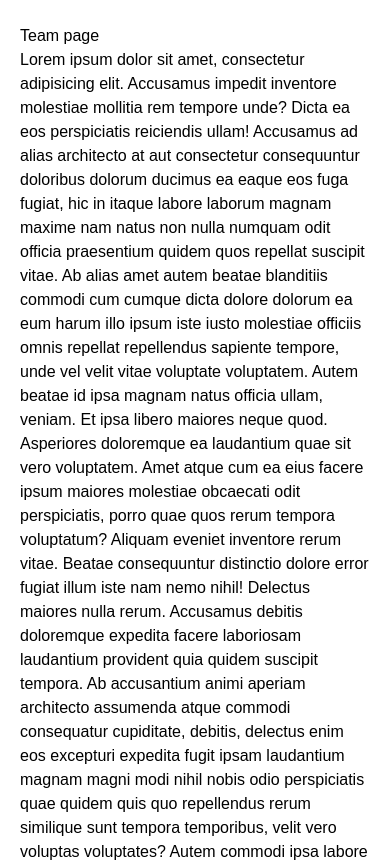
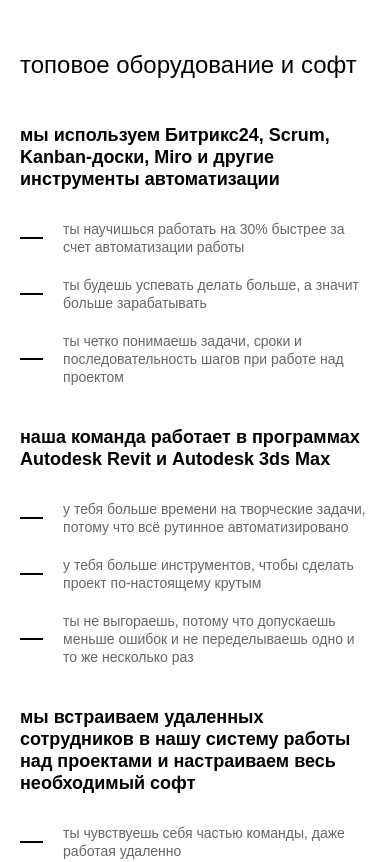
Before and after one commit to azizbek721/stoodio, a React (Create React App) app: page /team in a window 390 px wide. Shown: the part 1340-2202 px from the top of the page. Built offline with nearby package versions, Linux system fonts and the light colour scheme.

Commit message:
The Equipment component is added with fully adaptive for Team page.

```diff
--- a/src/components/team/equipment/Equipment.js
+++ b/src/components/team/equipment/Equipment.js
@@ -0,0 +1,94 @@
+import React, {useEffect, useState} from 'react';
+import "./Equipment.scss"
+
+const Equipment = () => {
+    const [isTextFixed, setIsTextFixed] = useState(false);
+
+    const handleScroll = () => {
+        const container = document.querySelector('.equipment');
+        const usefulTitle = document.querySelector('.equipment-title');
+        const containerRect = container.getBoundingClientRect();
+
+        if (usefulTitle && containerRect.top <= 15) {
+            setIsTextFixed(true);
+        } else {
+            setIsTextFixed(false);
+        }
+    };
+
+    useEffect(() => {
+        window.addEventListener('scroll', handleScroll);
+        return () => {
+            window.removeEventListener('scroll', handleScroll);
+        };
+    }, []);
+
+    const titleStyle = isTextFixed
+        ? {position: 'sticky', top: '0'}
+        : {};
+
+    return (
+        <div className="container mx-auto">
+            <div className="equipment flex justify-between items-start">
+                <div className="equipment-title-div flex items-end gap-x-6" style={titleStyle}>
+                    <h3 className="equipment-title">топовое оборудование и софт</h3>
+                </div>
+                <div className="equipment-right flex flex-col gap-y-14">
+                    <div className="equipment-div">
+                        <h1>мы используем Битрикс24, Scrum, Kanban-доски, Miro и другие инструменты автоматизации</h1>
+                        <div className="equipment-texts">
+                            <div className="equipment-text flex items-center gap-x-8">
+                                <span></span>
+                                <p>ты научишься работать на 30% быстрее за счет автоматизации работы</p>
+                            </div>
+                            <div className="equipment-text flex items-center gap-x-8">
+                                <span></span>
+                                <p>ты будешь успевать делать больше, а значит больше зарабатывать</p>
+                            </div>
+                            <div className="equipment-text flex items-center gap-x-8">
+                                <span></span>
+                                <p>ты четко понимаешь задачи, сроки и последовательность шагов при работе над проектом</p>
+                            </div>
+                        </div>
+                    </div>
+                    <div className="equipment-div">
+                        <h1>наша команда работает в программах Autodesk Revit и Autodesk 3ds Max</h1>
+                        <div className="equipment-texts">
+                            <div className="equipment-text flex items-center gap-x-8">
+                                <span></span>
+                                <p>у тебя больше времени на творческие задачи, потому что всё рутинное автоматизировано</p>
+                            </div>
+                            <div className="equipment-text flex items-center gap-x-8">
+                                <span></span>
+                                <p>у тебя больше инструментов, чтобы сделать проект по-настоящему крутым</p>
+                            </div>
+                            <div className="equipment-text flex items-center gap-x-8">
+                                <span></span>
+                                <p>ты не выгораешь, потому что допускаешь меньше ошибок и не переделываешь одно и то же несколько раз</p>
+                            </div>
+                        </div>
+                    </div>
+                    <div className="equipment-div">
+                        <h1>мы встраиваем удаленных сотрудников в нашу систему работы над проектами и настраиваем весь необходимый софт</h1>
+                        <div className="equipment-texts">
+                            <div className="equipment-text flex items-center gap-x-8">
+                                <span></span>
+                                <p>ты чувствуешь себя частью команды, даже работая удаленно</p>
+                            </div>
+                            <div className="equipment-text flex items-center gap-x-8">
+                                <span></span>
+                                <p>ты занимаешься только любимыми творческими задачами</p>
+                            </div>
+                            <div className="equipment-text flex items-center gap-x-8">
+                                <span></span>
+                                <p>ты постоянно повышаешь свои скиллы в разработке и управлении проектами, работая по нашей методологии</p>
+                            </div>
+                        </div>
+                    </div>
+                </div>
+            </div>
+        </div>
+    );
+};
+
+export default Equipment;
--- a/src/components/team/equipment/Equipment.scss
+++ b/src/components/team/equipment/Equipment.scss
@@ -0,0 +1,175 @@
+.equipment {
+  padding-right: 5%;
+
+  .equipment-title-div {
+    width: 310px;
+
+    .equipment-title {
+      font-size: 40px;
+      line-height: 48px;
+      font-weight: 500;
+    }
+  }
+
+  .equipment-right {
+    width: 640px;
+    .equipment-div {
+      h1 {
+        color: #000000;
+        font-size: 24px;
+        line-height: 29px;
+        font-weight: 600;
+      }
+      .equipment-texts {
+        margin-top: 30px;
+        .equipment-text {
+          width: 100%;
+          margin-bottom: 20px;
+          span {
+            width: 36px;
+            height: 2.29px;
+            background-color: #000000;
+          }
+          p {
+            width: 100%;
+            color: #000000;
+            font-size: 17px;
+            line-height: 24px;
+            font-weight: 400;
+            opacity: 0.6;
+          }
+        }
+      }
+    }
+  }
+}
+
+@media only screen and (max-width: 960px) {
+  .equipment {
+    flex-direction: column;
+    padding-right: 0;
+    grid-column-gap: 60px;
+
+    .equipment-title-div {
+      background-color: #ffffff;
+      width: 100%;
+      height: 120px;
+      align-items: center;
+      z-index: 1;
+
+      .equipment-title {
+        font-size: 40px;
+        line-height: 48px;
+        font-weight: 500;
+      }
+    }
+
+    .equipment-right {
+      width: 100%;
+      .equipment-div {
+        .equipment-texts {
+          .equipment-text {
+            span {
+              width: 36px;
+              height: 2.29px;
+              background-color: #000000;
+            }
+            p {
+              width: 100%;
+              color: #000000;
+              font-size: 17px;
+              line-height: 24px;
+              font-weight: 400;
+              opacity: 0.6;
+            }
+          }
+        }
+      }
+    }
+  }
+}
+
+@media only screen and (max-width: 650px) {
+  .equipment {
+    flex-direction: column;
+
+    .equipment-title-div {
+      background-color: #ffffff;
+      width: 100%;
+      height: 80px;
+      align-items: center;
+      z-index: 1;
+
+      .equipment-title {
+        font-size: 24px;
+        line-height: 31px;
+        font-weight: 500;
+      }
+    }
+
+    .equipment-right {
+      width: 100%;
+      grid-row-gap: 20px;
+      margin-top: 20px;
+      .equipment-div {
+        h1 {
+          font-size: 18px;
+          line-height: 22px;
+        }
+        .equipment-texts {
+          margin-top: 30px;
+          .equipment-text {
+            width: 100%;
+            margin-bottom: 20px;
+            grid-column-gap: 20px;
+            span {
+              width: 26.3px;
+              height: 2.29px;
+            }
+            p {
+              width: 100%;
+              font-size: 14px;
+              line-height: 18px;
+            }
+          }
+        }
+      }
+    }
+  }
+}
+
+@media only screen and (max-width: 480px) {
+  .equipment {
+
+    .equipment-title-div {
+
+      .equipment-title {
+        font-size: 24px;
+        line-height: 31px;
+        font-weight: 500;
+      }
+    }
+
+    .equipment-right {
+      .equipment-div {
+        .equipment-texts {
+          margin-top: 30px;
+          .equipment-text {
+            width: 100%;
+            margin-bottom: 20px;
+            grid-column-gap: 20px;
+            span {
+              width: 26.3px;
+              height: 2.29px;
+            }
+            p {
+              width: 100%;
+              font-size: 14px;
+              line-height: 18px;
+            }
+          }
+        }
+      }
+    }
+  }
+}
--- a/src/components/team/header/Header.scss
+++ b/src/components/team/header/Header.scss
@@ -2,7 +2,7 @@
   padding-top: 100px;
   padding-right: 5%;
   .team-head {
-    width: 600px;
+    width: 640px;
     .team-head-title {
       font-size: 90px;
       line-height: 77px;
--- a/src/pages/team/Team.js
+++ b/src/pages/team/Team.js
@@ -4,6 +4,7 @@ import Navbar from "../../containers/navbar/Navbar";
 import Discuss from "../../containers/discuss/Discuss";
 import Header from "../../components/team/header/Header";
 import Work from "../../components/team/work/Work";
+import Equipment from "../../components/team/equipment/Equipment";
 
 const Team = () => {
     return (
@@ -11,6 +12,7 @@ const Team = () => {
             <Navbar />
             <Header />
             <Work />
+            <Equipment />
             <div className="container mx-auto">
                 <h2>Team page</h2>
                 <p>
```
Also changed, not shown: src/components/team/work/Work.scss (+59 -15 lines).
